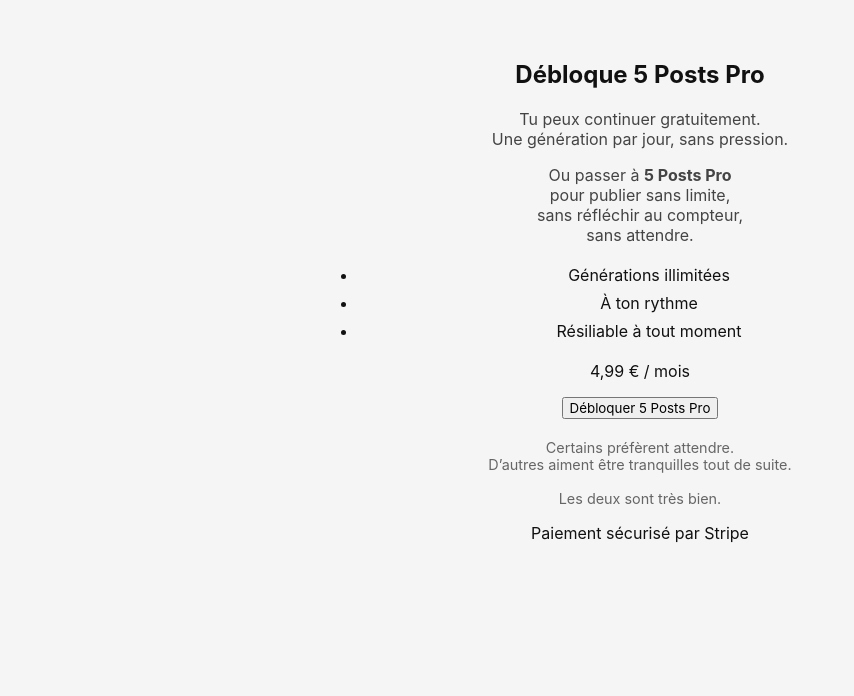
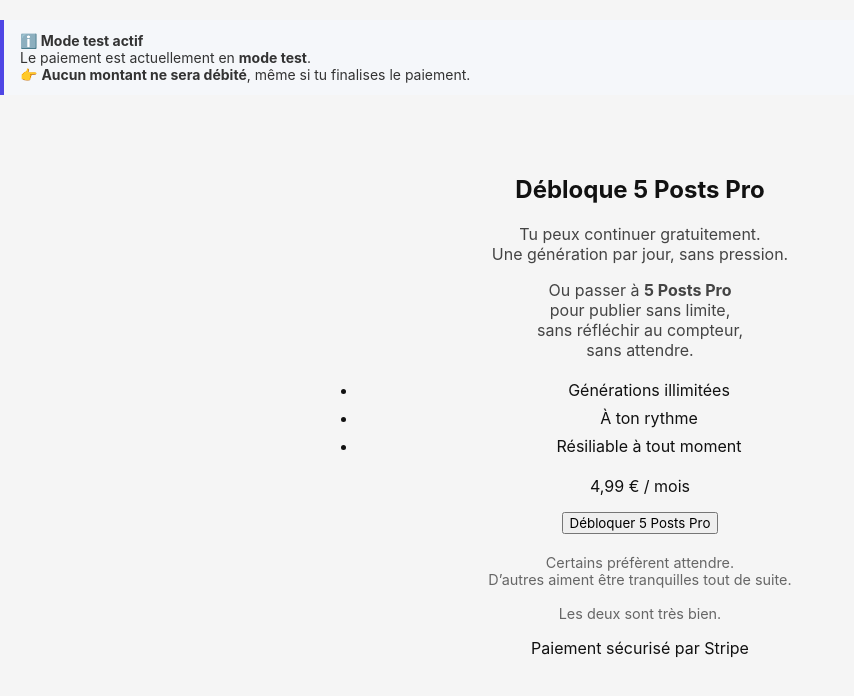
Before and after one commit to ju041984/five-posts, a website: page public/upgrade.html in a window 1280 px wide. Shown: the whole page, without its empty margins (0-854 px from the left). Drawn offline with Linux system fonts and the light colour scheme.

Commit message:
upgradefakepay

```diff
--- a/public/upgrade.html
+++ b/public/upgrade.html
@@ -6,7 +6,18 @@
 <link rel="stylesheet" href="style.css" />
 </head>
 <body>
-
+<div style="
+margin: 20px 0;
+padding: 12px 16px;
+background: #f5f7fa;
+border-left: 4px solid #4f46e5;
+font-size: 14px;
+color: #333;
+">
+<strong>ℹ️ Mode test actif</strong><br>
+Le paiement est actuellement en <strong>mode test</strong>.<br>
+👉 <strong>Aucun montant ne sera débité</strong>, même si tu finalises le paiement.
+</div>
 <main class="container">
 <div class="card">
 
```
